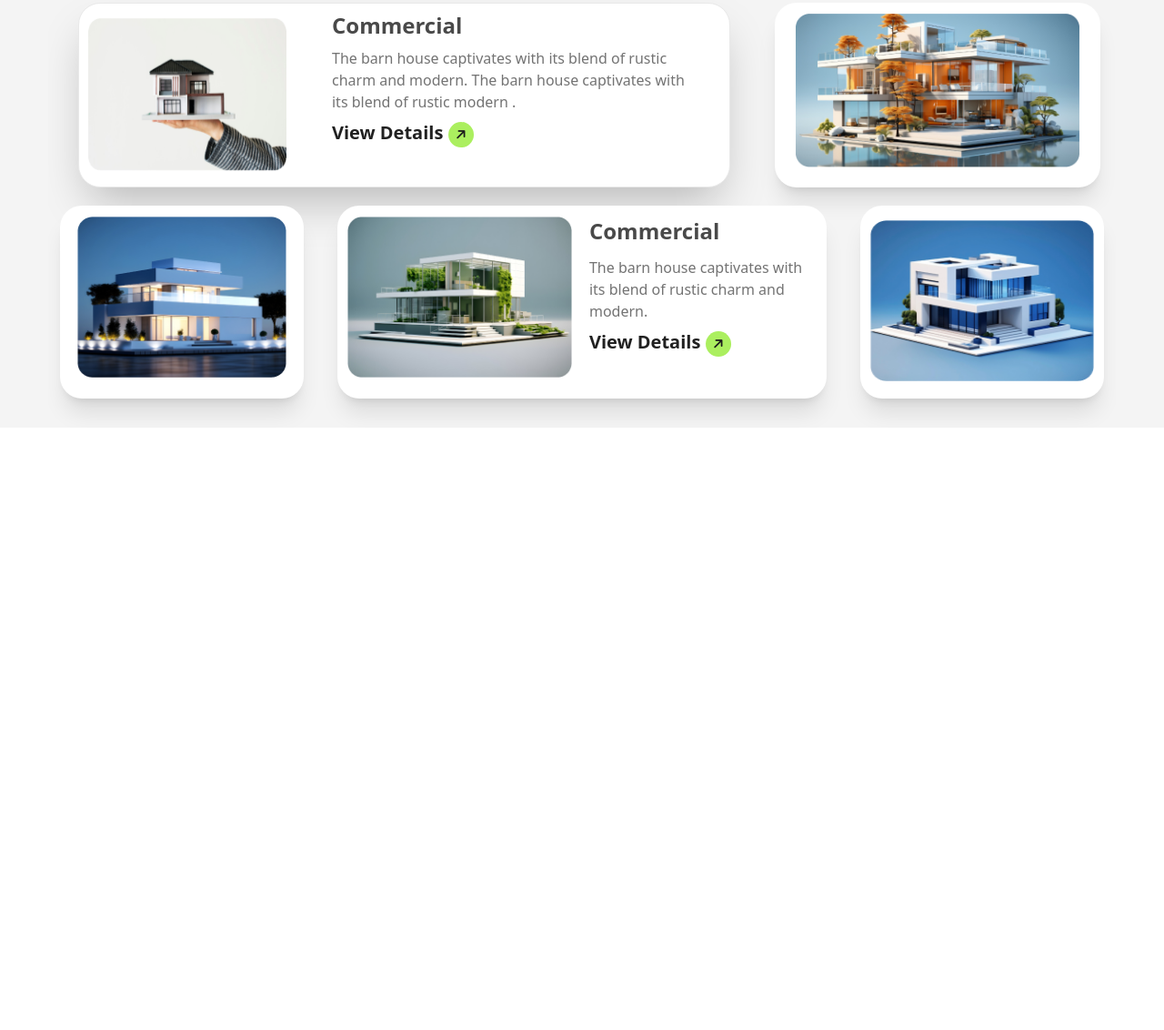
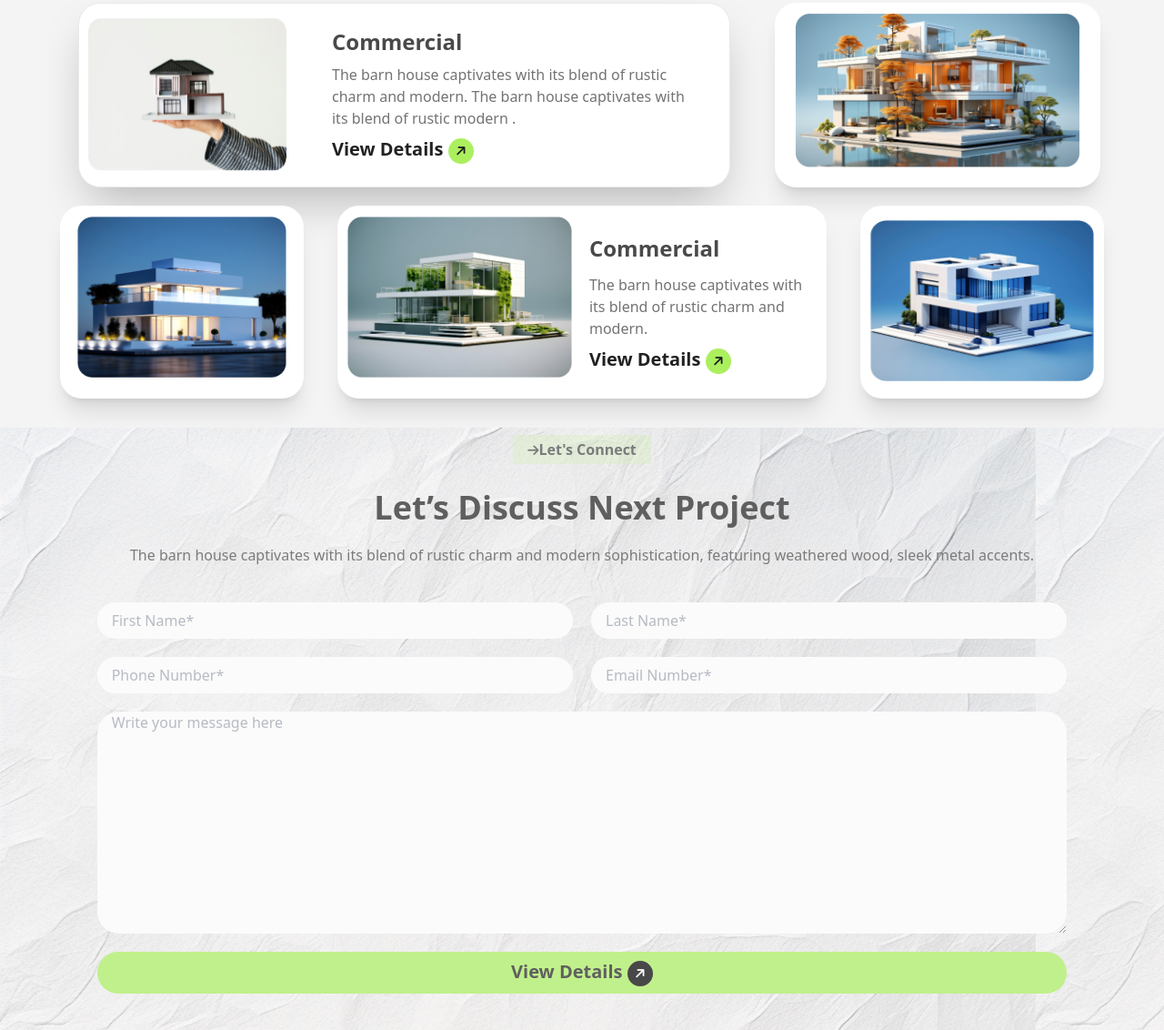
Before and after one commit to riazsd/assignment--3, a plain HTML site: page index.html in a window 1280 px wide. Shown: the part 1975-3107 px from the top of the page at 91% size. Before the commit the page ends 2445 px from the top, so only its background shows below. Drawn offline with nearby package versions, Linux system fonts and the light colour scheme.

Commit message:
added an index.html

```diff
--- a/index.html
+++ b/index.html
@@ -252,7 +252,7 @@
                     <div class="w-full flex flex-col items-center">
                         <img class="w-11/12 mx-auto h-5/6 mt-4 " src="./assets/img1.png" alt="">
                     </div>
-                    <div class="col-span-2 w-10/12 mx-auto text-left">
+                    <div class="col-span-2 w-10/12 mx-auto my-auto text-left">
                         <h1 class="text-2xl text-let font-bold py-2">Commercial</h1>
                         <p class="Font-normal text-base text-textp">The barn house captivates with its blend of rustic charm and modern. The barn house captivates with its blend of rustic modern .</p>
                         <button class="text-xl text-let1 font-extrabold py-2">View Details <i class="fa-solid fa-arrow-right text-sm -rotate-45 bg-first py-1 px-2 rounded-full text-tertiary"></i></button>
@@ -272,7 +272,7 @@
                     <div class="">
                        <img class="w-11/12 mx-auto h-5/6 mt-3 " src="./assets/img4.png" alt="">
                     </div>
-                    <div class="w-11/12 mx-auto ml-2 text-left">
+                    <div class="w-11/12 mx-auto ml-2 my-auto text-left">
                         <h1 class="text-2xl text-let font-bold py-3">Commercial</h1>
                         <p class="Font-normal text-base text-textp">The barn house captivates with its blend of rustic charm and modern. </p>
                         <button class="text-xl text-let1 font-extrabold py-2">View Details <i class="fa-solid fa-arrow-right text-sm -rotate-45 bg-first py-1 px-2 rounded-full text-tertiary"></i></button>
@@ -286,6 +286,30 @@
             </div>
         </div>
       </section>
+      <!-- Form Section -->
+      <section class="bg-[url('/assets/bg.jpg')] opacity-70 w-full">
+            <div class="w-10/12 mx-auto ">
+                <div class="text-center">
+                <button class="text-center bg-secondary px-4 py-1 my-2 text-let font-bold "> <i class="fa-solid fa-arrow-right text-sm"></i>Let's Connect</button>
+                    <h1 class="text-center my-2 text-4xl text-let1 font-extrabold my-5">Let’s Discuss Next Project</h1>
+                    <p class="text-base text-let my-5">The barn house captivates with its blend of rustic charm and modern sophistication, featuring weathered wood, sleek metal accents.</p>
+                </div>
+                <div class="py-5">
+                    <div class="grid grid-cols-1 gap-5 lg:grid-cols-2 ">
+                        <input class="py-2 px-4 rounded-3xl" type="text" placeholder="First Name*">
+                        <input class="py-2 px-4 rounded-3xl" type="text" placeholder="Last Name*">
+                        <input class="py-2 px-4 rounded-3xl" type="text" placeholder="Phone Number*">
+                        <input class="py-2 px-4 rounded-3xl" type="text" placeholder="Email Number*">
+
+                    </div>
+                    <div class="grid grid-rows-5 py-5 gap-5">
+                        <textarea class="col-span-2 row-span-4 rounded-3xl px-4 text-gray-400" name="" id="">Write your message here</textarea>
+                        <button class="col-span-2 bg-first text-xl text-let1 font-extrabold py-2 rounded-3xl">View Details <i class="fa-solid fa-arrow-right text-sm -rotate-45 bg-black py-1 px-2 rounded-full text-white"></i></button>
+                    </div>
+                </div>
+            </div>
+
+      </section>
 
 
     </main>
```
Also changed, not shown: rs.html (+23 -0 lines), shori.html (added, +34 -0 lines).
